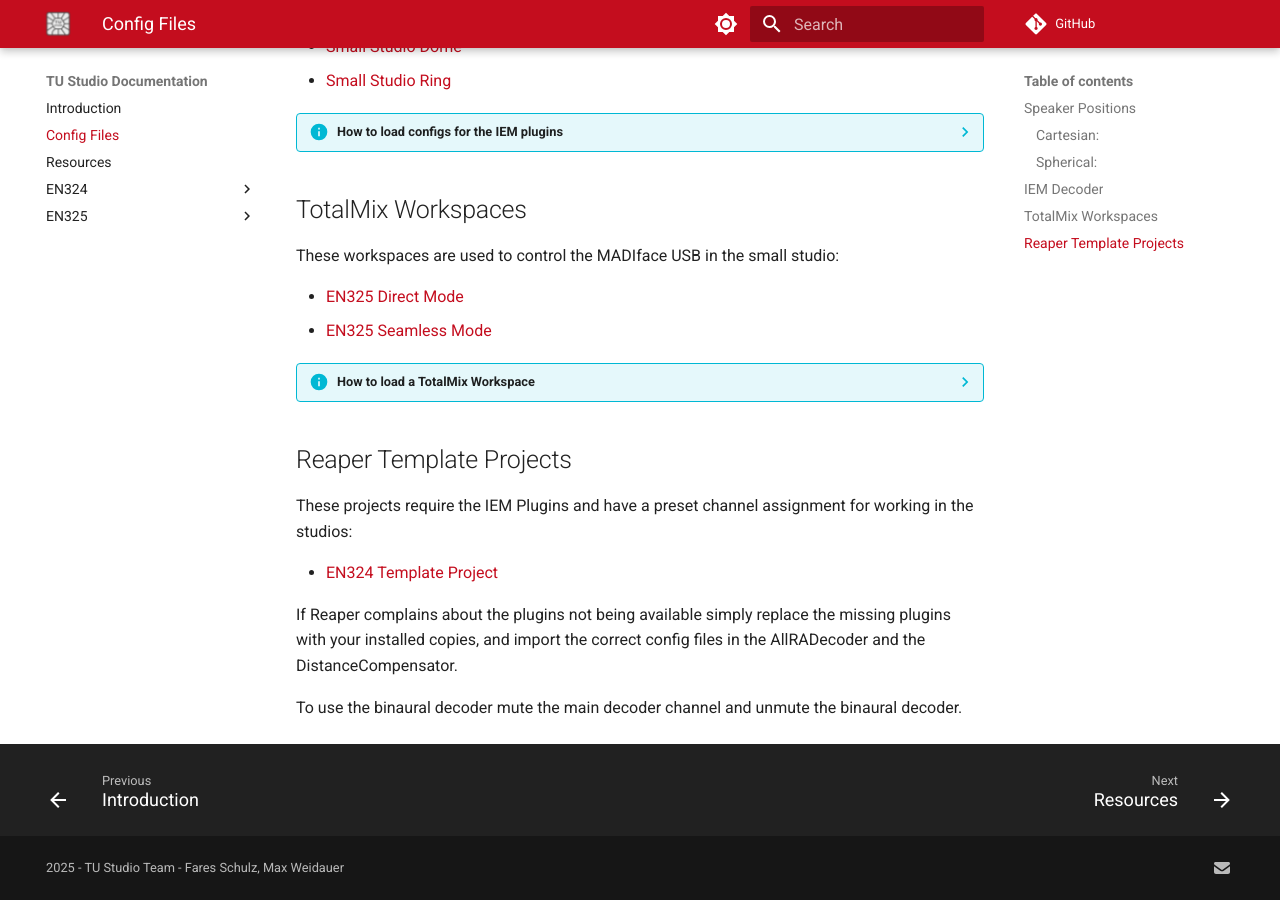
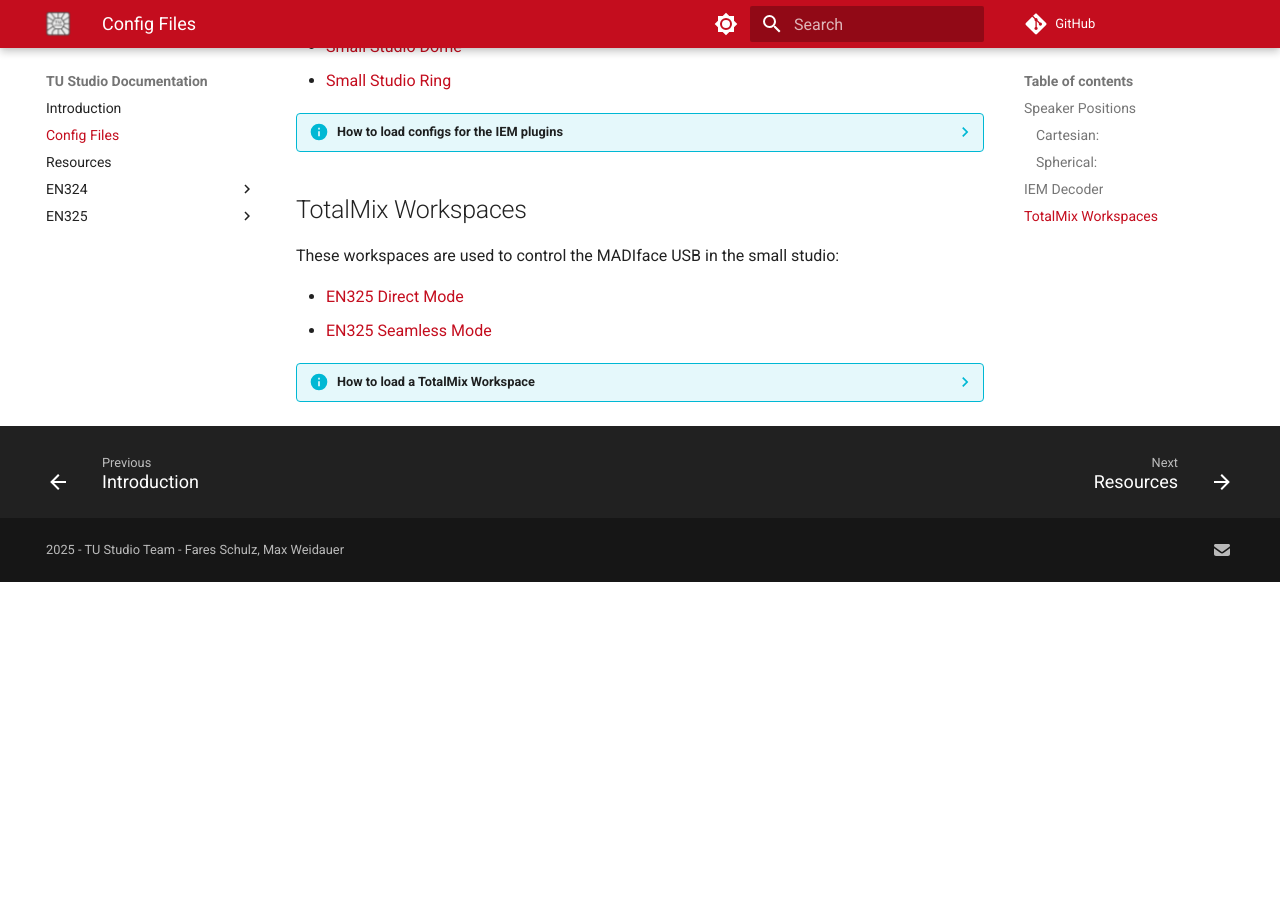
Before and after one commit to tu-studio/studio-docs, an MkDocs documentation site: the page built from docs/configs.md, in a window 1280 px wide and 900 px high, scrolled down 526 px. Built offline with MkDocs 1.6.1 and Material for MkDocs 9.7.7, drawn with Linux system fonts in a browser that asks for light colours; comment, search, counter and statistics services are not loaded; after the commit the page ends 1108 px from its top, so only the background shows below that.

Commit message:
Minor Update

```diff
--- a/docs/configs.md
+++ b/docs/configs.md
@@ -42,12 +42,3 @@
     2. Click on the "File" button (top left)
     3. Click on "Load Workspace"
     4. Select the workspace file
-
-## Reaper Template Projects
-These projects require the IEM Plugins and have a preset channel assignment for working in the studios:
-
-- [EN324 Template Project](configs/en324_reaper_template.RPP){:download="en324_reaper_template.RPP"}
-
-If Reaper complains about the plugins not being available simply replace the missing plugins with your installed copies, and import the correct config files in the AllRADecoder and the DistanceCompensator.
-
-To use the binaural decoder mute the main decoder channel and unmute the binaural decoder.
```
Also changed, not shown: docs/resources.md (+10 -0 lines), 2 other files.
